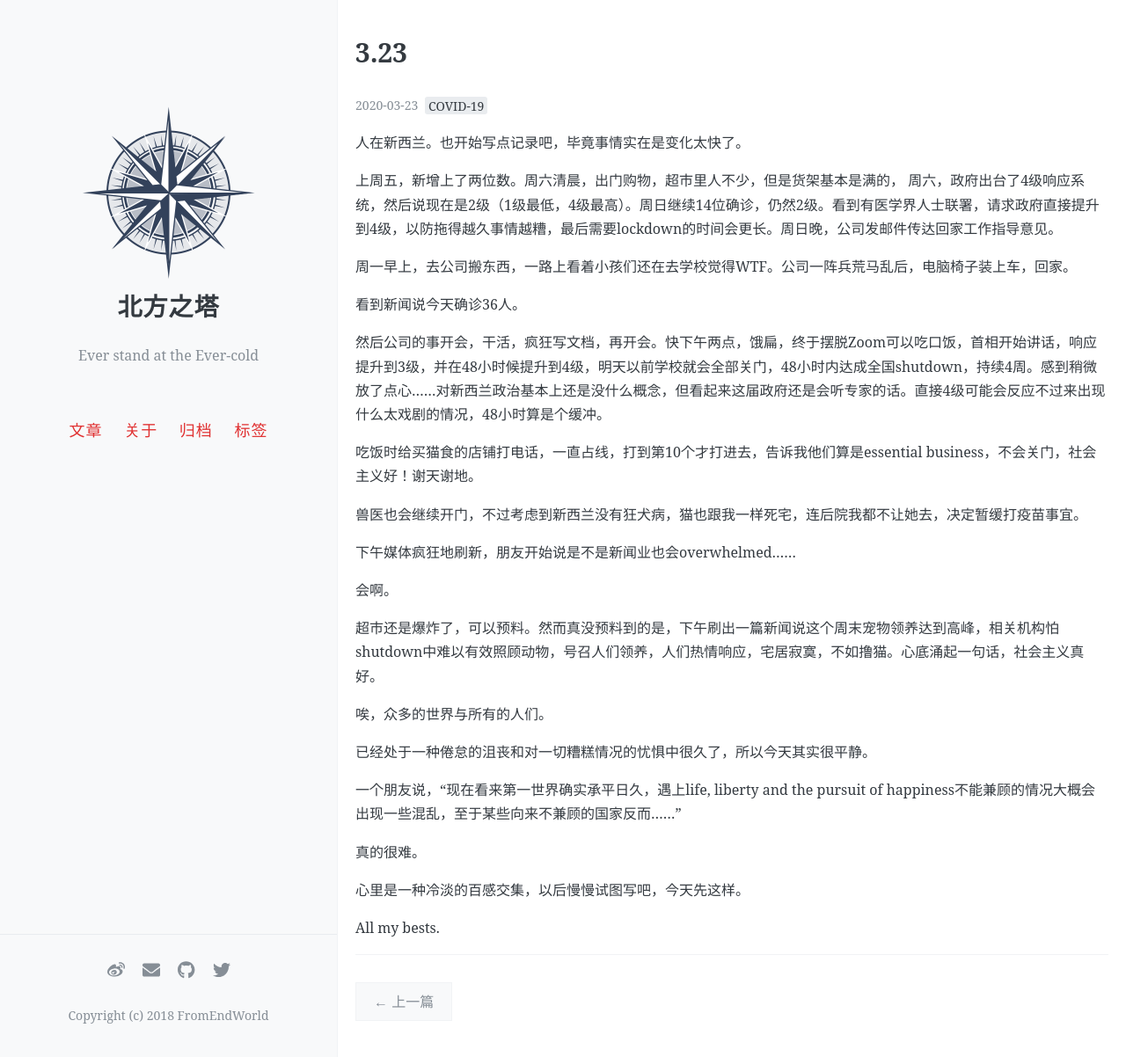
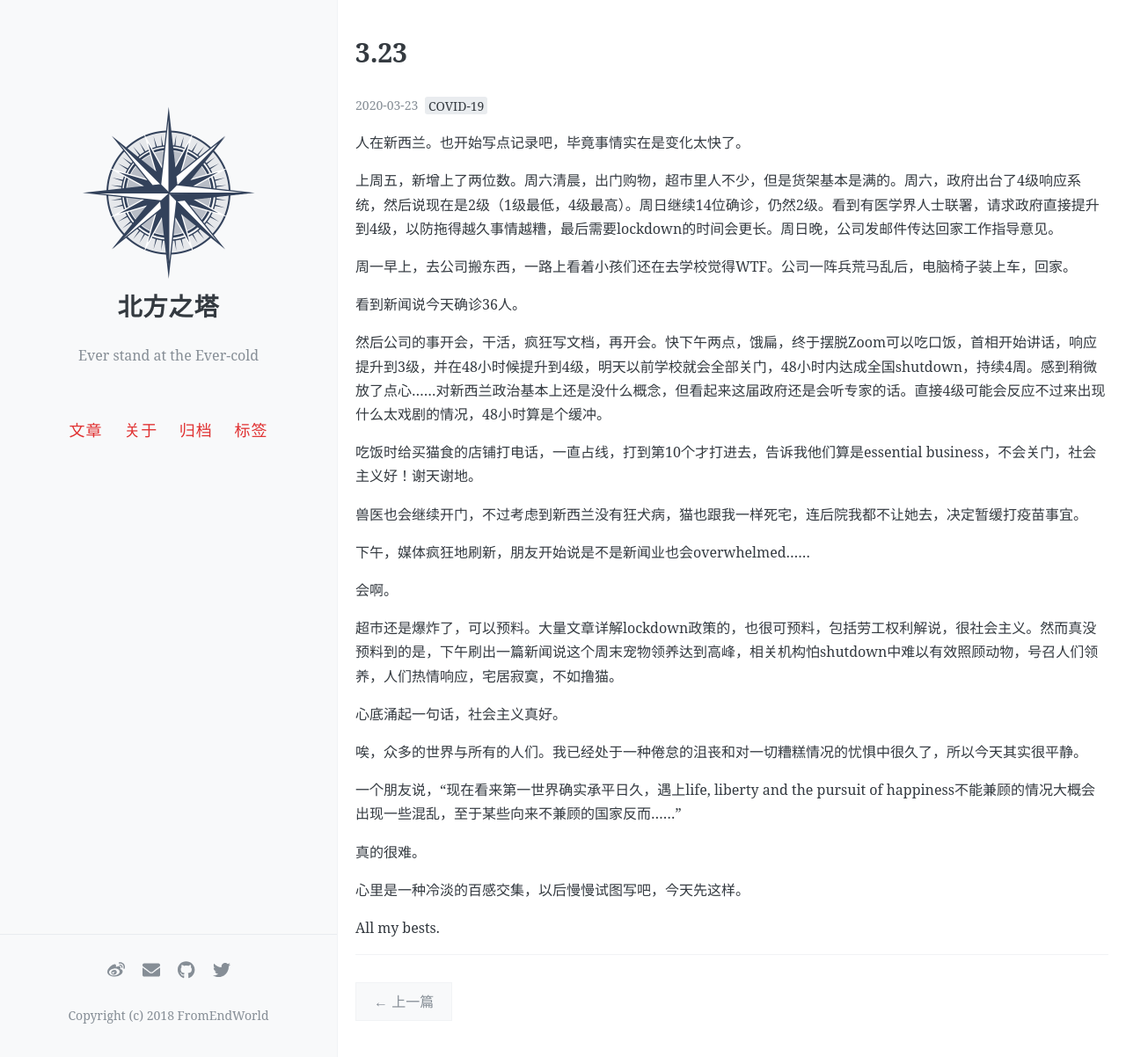
Before and after one commit to FromEndWorld/endworld, a Jekyll site: the page built from _posts/2020-3-23-323-dairy.md, in a window 1280 px wide and 1202 px high. Shown: the whole window at 88% size. Built offline with Jekyll 4.4.1, drawn with Linux system fonts in a browser that asks for light colours; comment, search, counter and statistics services are not loaded.

Commit message:
Update 2020-3-23-323-dairy.md

```diff
--- a/_posts/2020-3-23-323-dairy.md
+++ b/_posts/2020-3-23-323-dairy.md
@@ -9,8 +9,7 @@ author: 来自中世界
 
 人在新西兰。也开始写点记录吧，毕竟事情实在是变化太快了。
 
-上周五，新增上了两位数。周六清晨，出门购物，超市里人不少，但是货架基本是满的，
-周六，政府出台了4级响应系统，然后说现在是2级（1级最低，4级最高）。周日继续14位确诊，仍然2级。看到有医学界人士联署，请求政府直接提升到4级，以防拖得越久事情越糟，最后需要lockdown的时间会更长。周日晚，公司发邮件传达回家工作指导意见。
+上周五，新增上了两位数。周六清晨，出门购物，超市里人不少，但是货架基本是满的。周六，政府出台了4级响应系统，然后说现在是2级（1级最低，4级最高）。周日继续14位确诊，仍然2级。看到有医学界人士联署，请求政府直接提升到4级，以防拖得越久事情越糟，最后需要lockdown的时间会更长。周日晚，公司发邮件传达回家工作指导意见。
 
 周一早上，去公司搬东西，一路上看着小孩们还在去学校觉得WTF。公司一阵兵荒马乱后，电脑椅子装上车，回家。
 
@@ -22,15 +21,15 @@ author: 来自中世界
 
 兽医也会继续开门，不过考虑到新西兰没有狂犬病，猫也跟我一样死宅，连后院我都不让她去，决定暂缓打疫苗事宜。
 
-下午媒体疯狂地刷新，朋友开始说是不是新闻业也会overwhelmed……
+下午，媒体疯狂地刷新，朋友开始说是不是新闻业也会overwhelmed……
 
 会啊。
 
-超市还是爆炸了，可以预料。然而真没预料到的是，下午刷出一篇新闻说这个周末宠物领养达到高峰，相关机构怕shutdown中难以有效照顾动物，号召人们领养，人们热情响应，宅居寂寞，不如撸猫。心底涌起一句话，社会主义真好。
+超市还是爆炸了，可以预料。大量文章详解lockdown政策的，也很可预料，包括劳工权利解说，很社会主义。然而真没预料到的是，下午刷出一篇新闻说这个周末宠物领养达到高峰，相关机构怕shutdown中难以有效照顾动物，号召人们领养，人们热情响应，宅居寂寞，不如撸猫。
 
-唉，众多的世界与所有的人们。
+心底涌起一句话，社会主义真好。
 
-已经处于一种倦怠的沮丧和对一切糟糕情况的忧惧中很久了，所以今天其实很平静。
+唉，众多的世界与所有的人们。我已经处于一种倦怠的沮丧和对一切糟糕情况的忧惧中很久了，所以今天其实很平静。
 
 一个朋友说，“现在看来第一世界确实承平日久，遇上life, liberty and the pursuit of happiness不能兼顾的情况大概会出现一些混乱，至于某些向来不兼顾的国家反而……”
 
```
